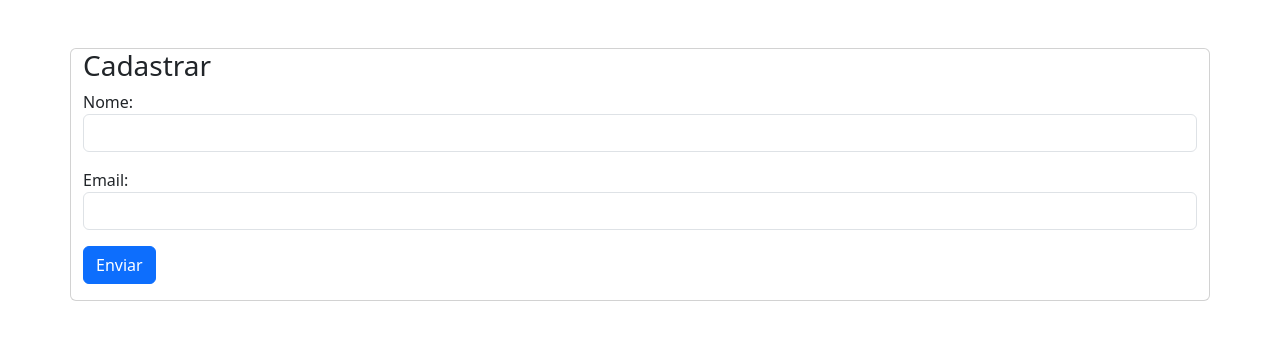
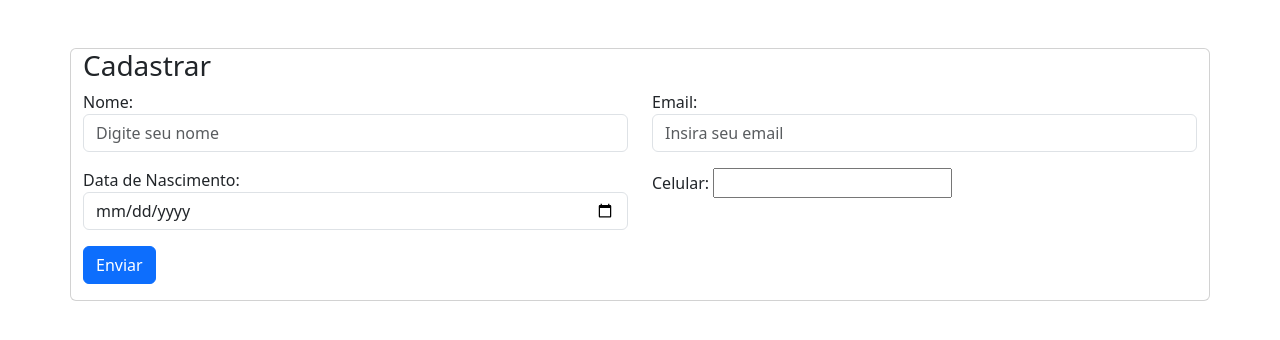
Before and after one commit to kemuelkesley/cadastro-pacientes, a Django app: page /contato_form/ in a window 1280 px wide. Shown: the part 64-404 px from the top of the page. Run offline with Django 4.2, Linux system fonts and the light colour scheme.

Commit message:
campos novos adicionados ou cadastro

```diff
--- a/clinica/forms.py
+++ b/clinica/forms.py
@@ -1,5 +1,9 @@
 from django import forms
 from clinica.models import Contato
+from django.core import validators
+from phonenumber_field.formfields import PhoneNumberField
+#from input_mask.widgets import InputMask
+
 
 
 class ContatoForm(forms.ModelForm):
@@ -8,16 +12,35 @@ class ContatoForm(forms.ModelForm):
         label='Nome',
         max_length=50,
         required=True,
-        widget=forms.TextInput(attrs={'class': 'form-control'}),
+        error_messages={"required": "Por favor entre com o seu nome"},
+        widget=forms.TextInput(attrs={'class': 'form-control', 'placeholder': 'Digite seu nome'}),
     )
 
     email = forms.EmailField(
         label='Email',
         max_length=50,
         required=True,
-        widget=forms.TextInput(attrs={'class': 'form-control'}),
+        widget=forms.TextInput(attrs={'class': 'form-control', 'placeholder': 'Insira seu email'}),
     )
+
+    data_nascimento = forms.DateField(
+        label='Data Nascimento',
+        required=True,
+        help_text='Formato: DD/MM/AAAA',
+        widget=forms.DateInput(attrs={'class': 'form-control', 'type': 'date'}),
+    )
+
+    celular = PhoneNumberField(
+        region='BR',
+        label='Celular',
+        max_length=14,
+        required=True,
+        error_messages={"required": "Digite seu número de celular"},
+        widget=forms.TextInput(attrs={'class': 'form-control', 'placeholder': '(82) 99999-9999'}),
+    )
+
+
 
     class Meta:
         model = Contato
-        fields = ['nome', 'email']
+        fields = ['nome', 'email', 'data_nascimento', 'celular']
--- a/clinica/models.py
+++ b/clinica/models.py
@@ -1,11 +1,22 @@
 from django.db import models
+import phonenumbers
+
 
 # Create your models here.
 
 class Contato(models.Model):
     nome = models.CharField(max_length=100)
     email = models.EmailField()
+    data_nascimento = models.DateField()
+    celular = models.CharField(max_length=20)
 
 
     def __str__(self):
         return self.nome
+
+    def formatar_celular(self):
+        try:
+            parsed_numero = phonenumbers.parse(self.celular, "BR")
+            return phonenumbers.format_number(parsed_numero, phonenumbers.PhoneNumberFormat.NATIONAL)
+        except phonenumbers.NumberFormatException:
+            return self.celular
--- a/clinica/views.py
+++ b/clinica/views.py
@@ -47,11 +47,9 @@ class ClinicaListView(ListView):
         return context
 
 
-
-
 class ClinicaUpdateView(UpdateView):
     model = Contato
-    fields = ['nome', 'email']
+    fields = ['nome', 'email', 'data_nascimento', 'celular']
     success_url = reverse_lazy('clinica_list')
     template_name = 'clinica/contato_form.html'
 
@@ -59,6 +57,8 @@ class ClinicaUpdateView(UpdateView):
         form = super().get_form(form_class)
         form.fields['nome'].widget.attrs['class'] = 'form-control'
         form.fields['email'].widget.attrs['class'] = 'form-control'
+        form.fields['data_nascimento'].widget.attrs['class'] = 'form-control'
+        form.fields['celular'].widget.attrs['class'] = 'form-control'
         return form
 
 
--- a/setup/settings.py
+++ b/setup/settings.py
@@ -31,6 +31,7 @@ ALLOWED_HOSTS = []
 # Application definition
 
 INSTALLED_APPS = [
+    'phonenumber_field',
     'django.contrib.admin',
     'django.contrib.auth',
     'django.contrib.contenttypes',
--- a/templates/clinica/contato_form.html
+++ b/templates/clinica/contato_form.html
@@ -22,21 +22,35 @@
         <h3>Cadastrar</h3>
         <form method="POST">
             {% csrf_token %}
-            <div class="form-group mb-3">
+            <div class="row">
+                <div class="col-md-6 mb-3">
                     <label>Nome:</label>
                     {{ form.nome }}
                     {{ form.nome.errors }}
                 </div>
-
-            <div class="form-group mb-3">
+                <div class="col-md-6 mb-3">
                     <label>Email:</label>
                     {{ form.email }}
                     {{ form.email.errors }}
+                </div>
+            </div>
+            <div class="row">
+                <div class="col-md-6 mb-3">
+                    <label>Data de Nascimento:</label>
+                    {{ form.data_nascimento }}
+                    {{ form.data_nascimento.errors }}
+                </div>
+                <div class="col-md-6 mb-3">
+                    <label>Celular:</label>
+                    {{ form.celular }}
+                    {{ form.celular.errors }}
+                </div>
             </div>
             <button class="btn btn-primary mb-3">Enviar</button>
         </form>
     </main>
 
+
     <script src="https://cdn.jsdelivr.net/npm/bootstrap@5.3.2/dist/js/bootstrap.bundle.min.js"
     integrity="sha384-C6RzsynM9kWDrMNeT87bh95OGNyZPhcTNXj1NW7RuBCsyN/o0jlpcV8Qyq46cDfL" crossorigin="anonymous"></script>
 </body>
```
Also changed, not shown: clinica/admin.py (+3 -4 lines), criar_dados_fakes.py (added, +25 -0 lines), templates/clinica/clinica_list.html (+7 -2 lines), clinica/migrations/0001_initial.py. Lines whose indentation alone changed are shown as unchanged.
